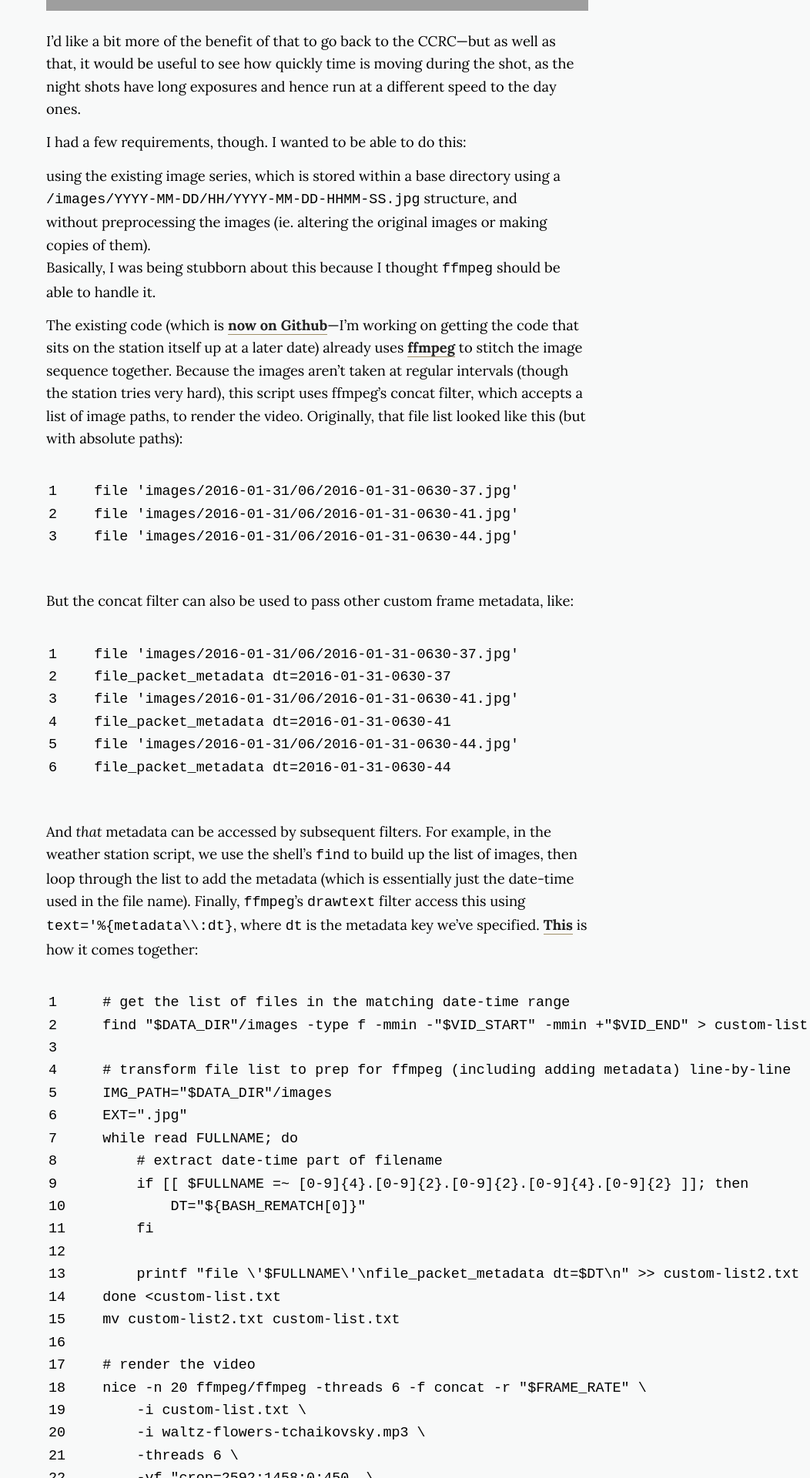
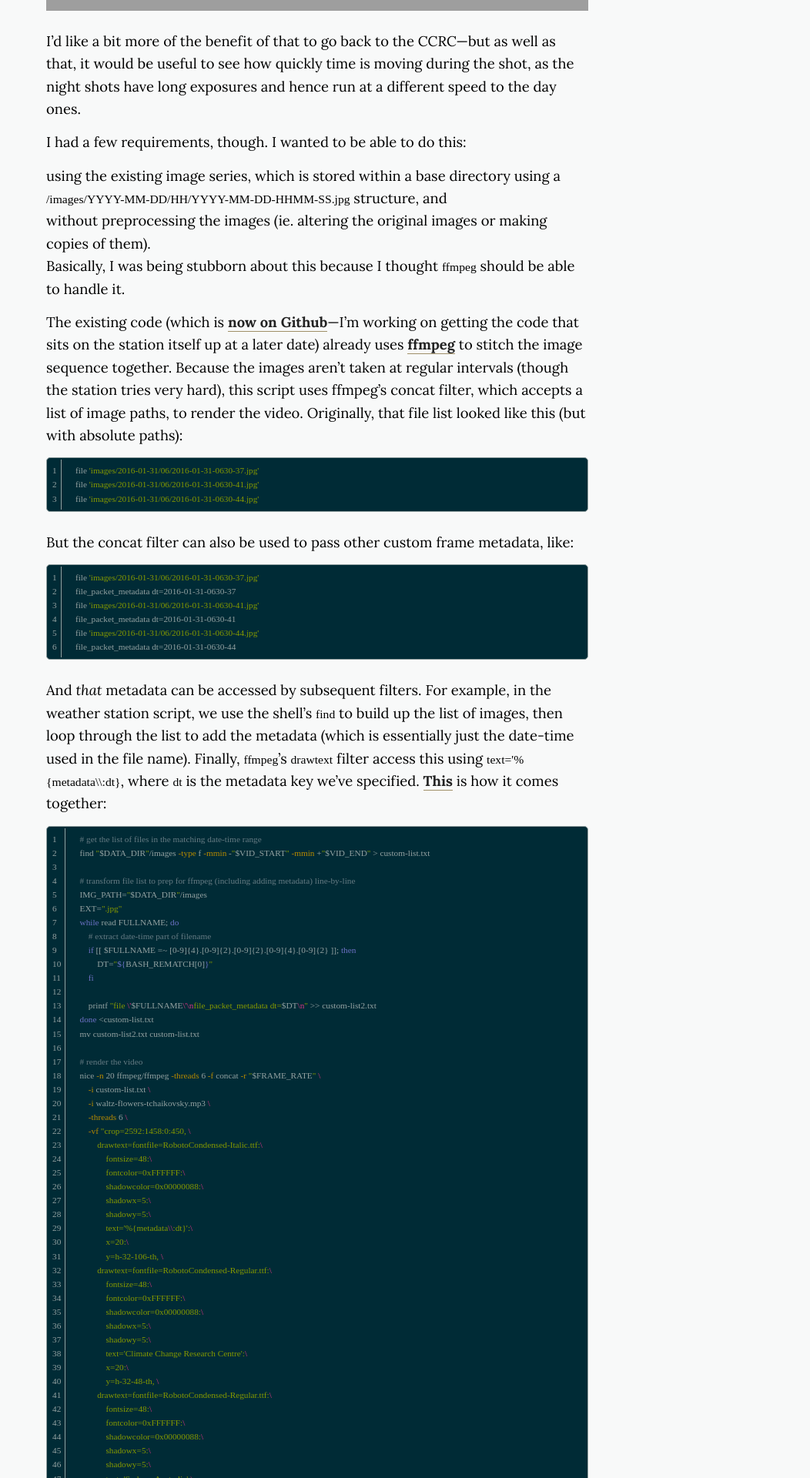
Before and after one commit to rensa/rensa.github.io, a Jekyll site: the page built from _posts/projects/2016-01-06-weather-station-update.md, in a window 1280 px wide. Shown: the part 996-2916 px from the top of the page at 77% size, without its empty margins (228-1280 px from the left). Built offline with Jekyll 4.4.1, drawn with Linux system fonts in a browser that asks for light colours; nearby versions of some CDN libraries; grey boxes are pictures that could not be loaded.

Commit message:
Rougify code in posts w/ Solarized

```diff
--- a/Gemfile
+++ b/Gemfile
@@ -4,4 +4,5 @@
   gem "jekyll-paginate"
   gem "jekyll-sitemap"
   gem "octopress-autoprefixer"
+  gem "rouge", "1.11.1"
 end
--- a/_config.yml
+++ b/_config.yml
@@ -34,13 +34,14 @@
 
 kramdown:
   smart_quotes: ["lsquo", "rsquo", "ldquo", "rdquo"]
+  syntax_highlighter: rouge
 
 # Sass
 sass:
   style: compressed
 
 # Gems
-gems: [jekyll-paginate, jekyll-sitemap, octopress-autoprefixer]
+gems: [jekyll-paginate, jekyll-sitemap, octopress-autoprefixer, rouge]
 
 # other notes for posts:
 # - use my_css and my_js to include a custom style sheet or js
--- a/_includes/head.html
+++ b/_includes/head.html
@@ -24,10 +24,14 @@
   <meta name="twitter:domain" content="{{ site.url }}">
   <meta property="twitter:image" content="{% if page.image %}{{ site.url }}/assets/post-img/{{ page.image }}{% else %}{{ site.url }}/assets/post-img/{{ site.default_img }}{% endif %}">
 
+  <!-- style and other imports -->
   <link href="https://fonts.googleapis.com/css?family=Lora:400,400i,700,700i|Oswald:700" rel="stylesheet">
+
   <link rel="stylesheet" href="https://cdnjs.cloudflare.com/ajax/libs/font-awesome/4.6.3/css/font-awesome.min.css">
-
   <link rel="stylesheet" href="https://cdnjs.cloudflare.com/ajax/libs/normalize/4.2.0/normalize.min.css">
+  <!-- syntax highlighting -->
+  <link rel="stylesheet" href="/assets/css/solarized_dark.css">
+  <!-- custom post css -->
   <link rel="stylesheet" href="{% if page.my_css %}{{ site.baseurl }}/assets/css/{{ page.my_css }}{% else %}{{ '/assets/css/main.css' | prepend: site.baseurl }}{% endif %}">
 
 
@@ -44,6 +48,8 @@
       ga('send', 'pageview');
     </script>
   {% endif %}
+
+  <!-- external javascript needed in header for a post? -->
   {% for ext_js_head in page.ext_js_head %}
     <script type="text/javascript" src="{{ ext_js_head.url }}"></script>
   {% endfor %}
--- a/_sass/_components.scss
+++ b/_sass/_components.scss
@@ -472,6 +472,33 @@
   figure > img {
     padding-bottom: 0;
   }
+
+  /* code block figures */
+  figure.highlight
+  {
+    padding-bottom: 0;
+    margin-bottom: 25px;
+    border-radius: 5px;
+    border: 1px solid;
+    overflow: auto;
+
+    > pre
+    {
+      margin: 0;
+    }
+
+    td.gutter
+    {
+      border-right: 1px solid;
+    }
+  }
+
+  /* all code (inline + figures) */
+  pre, code
+  {
+    font-size: 0.85em;
+    font-family: 'Input Mono Narrow';
+  }
 }
 
 /**
--- /dev/null
+++ b/assets/css/solarized_dark.css
@@ -0,0 +1,78 @@
+.highlight table td { padding: 5px; }
+.highlight table pre { margin: 0; }
+.highlight, .highlight .w {
+  color: #93a1a1;
+  background-color: #002b36;
+}
+.highlight .err {
+  color: #002b36;
+  background-color: #dc322f;
+}
+.highlight .c, .highlight .cd, .highlight .cm, .highlight .c1, .highlight .cs {
+  color: #657b83;
+}
+.highlight .cp {
+  color: #b58900;
+}
+.highlight .nt {
+  color: #b58900;
+}
+.highlight .o, .highlight .ow {
+  color: #93a1a1;
+}
+.highlight .p, .highlight .pi {
+  color: #93a1a1;
+}
+.highlight .gi {
+  color: #859900;
+}
+.highlight .gd {
+  color: #dc322f;
+}
+.highlight .gh {
+  color: #268bd2;
+  background-color: #002b36;
+  font-weight: bold;
+}
+.highlight .k, .highlight .kn, .highlight .kp, .highlight .kr, .highlight .kv {
+  color: #6c71c4;
+}
+.highlight .kc {
+  color: #cb4b16;
+}
+.highlight .kt {
+  color: #cb4b16;
+}
+.highlight .kd {
+  color: #cb4b16;
+}
+.highlight .s, .highlight .sb, .highlight .sc, .highlight .sd, .highlight .s2, .highlight .sh, .highlight .sx, .highlight .s1 {
+  color: #859900;
+}
+.highlight .sr {
+  color: #2aa198;
+}
+.highlight .si {
+  color: #d33682;
+}
+.highlight .se {
+  color: #d33682;
+}
+.highlight .nn {
+  color: #b58900;
+}
+.highlight .nc {
+  color: #b58900;
+}
+.highlight .no {
+  color: #b58900;
+}
+.highlight .na {
+  color: #268bd2;
+}
+.highlight .m, .highlight .mf, .highlight .mh, .highlight .mi, .highlight .il, .highlight .mo, .highlight .mb, .highlight .mx {
+  color: #859900;
+}
+.highlight .ss {
+  color: #859900;
+}
```
Also changed, not shown: Gemfile.lock.
